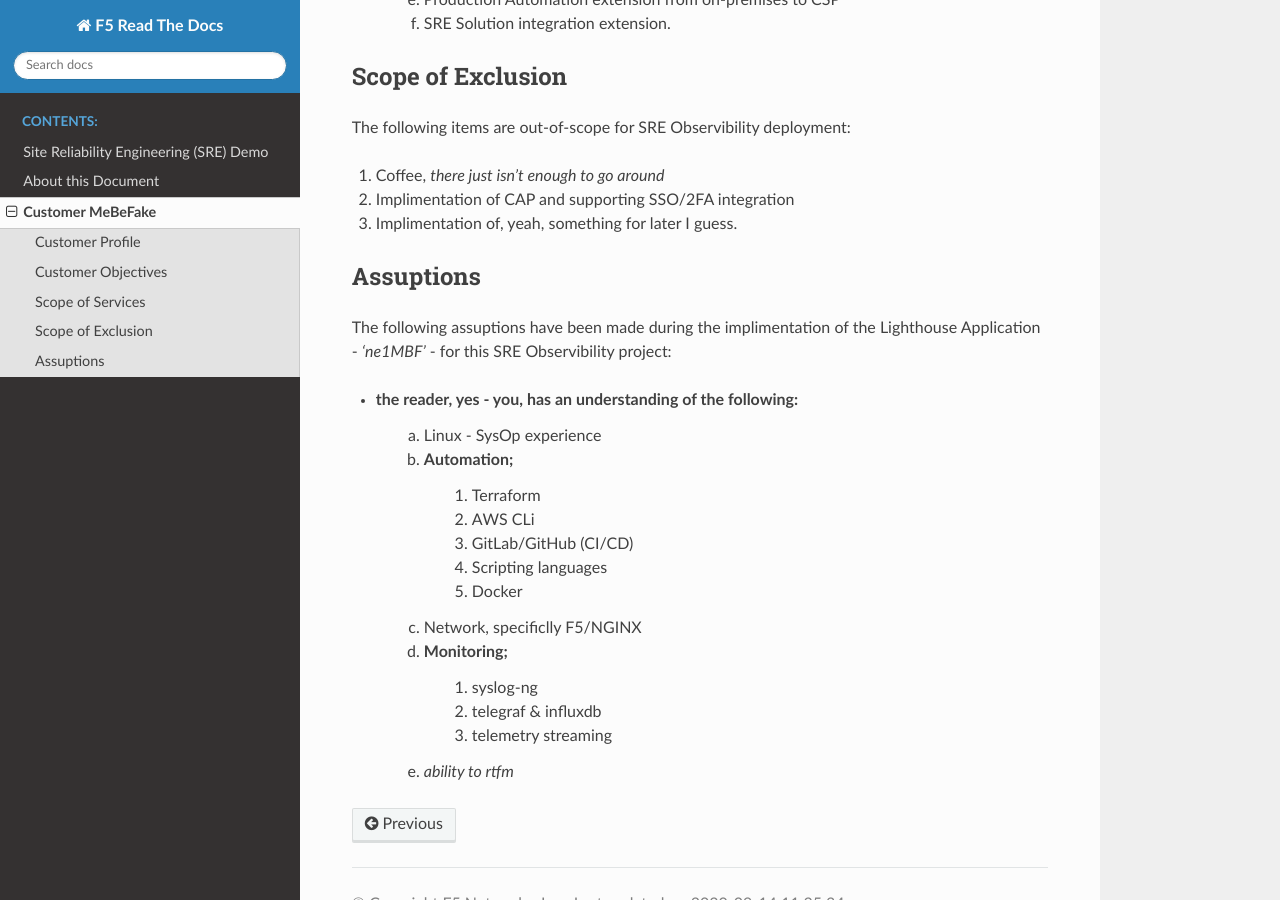
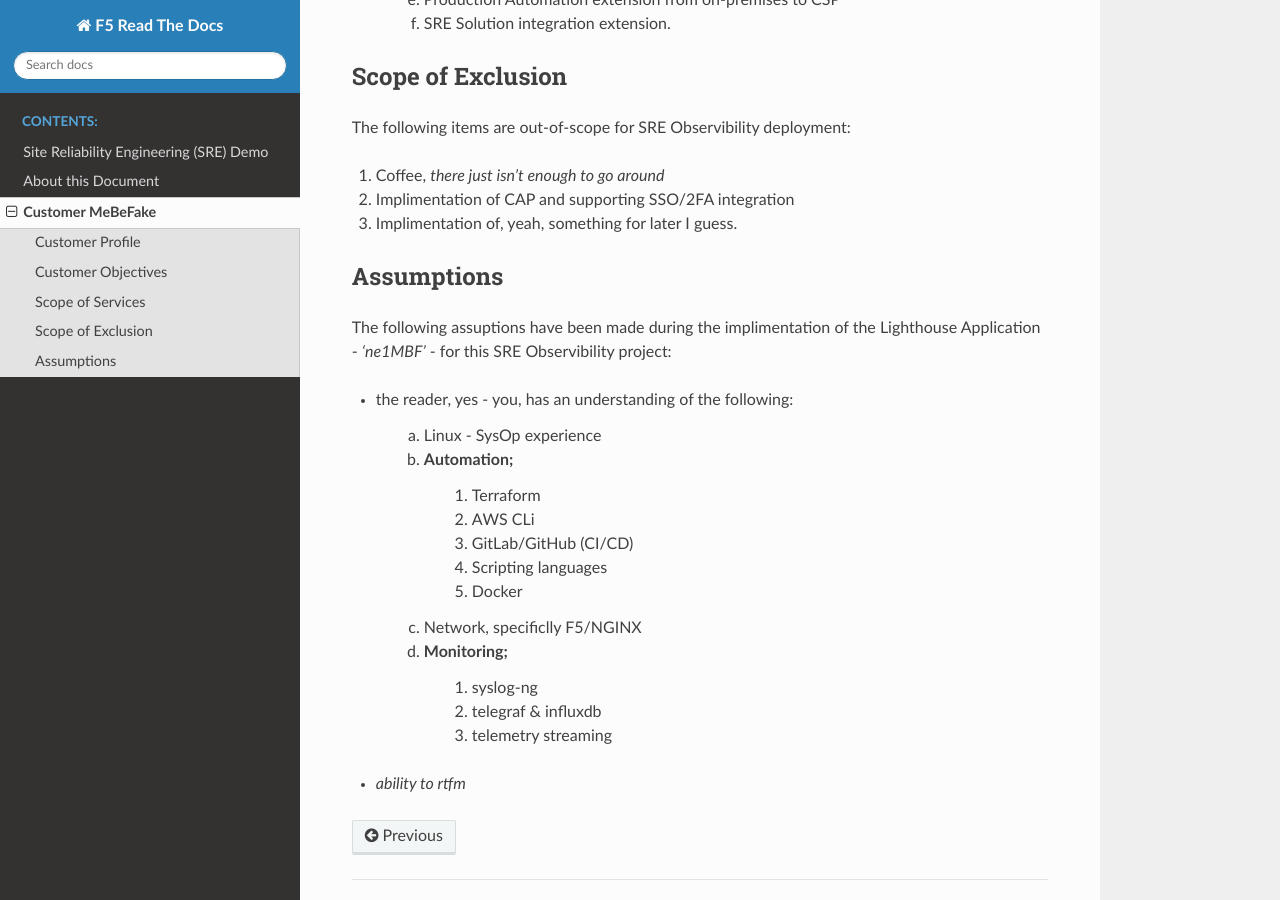
Before and after one commit to merps/f5-rtd-sre-demo, a Sphinx documentation site: the page built from docs/html/customer.rst, in a window 1280 px wide and 900 px high, scrolled down 1096 px. Built offline with Sphinx 7.4.7 and the Read the Docs theme 2.0.0, drawn with Linux system fonts in a browser that asks for light colours; pages that are not in the unit, such as notebooks, are missing from menus.

Commit message:
updated customer

```diff
--- a/docs/html/customer.rst
+++ b/docs/html/customer.rst
@@ -53,13 +53,14 @@
 3) Implimentation of, yeah, something for later I guess.
 
 
-Assuptions
+Assumptions
 ------------------------------------------------------------------
 
 The following assuptions have been made during the implimentation of the Lighthouse Application
 - *'ne1MBF'* - for this SRE Observibility project:
 
 * the reader, yes - you, has an understanding of the following:
+
     a) Linux - SysOp experience
     b) Automation;
         1) Terraform
@@ -72,4 +73,5 @@
         1) syslog-ng
         2) telegraf & influxdb
         3) telemetry streaming
-    e) *ability to rtfm*
+
+* *ability to rtfm*
```
